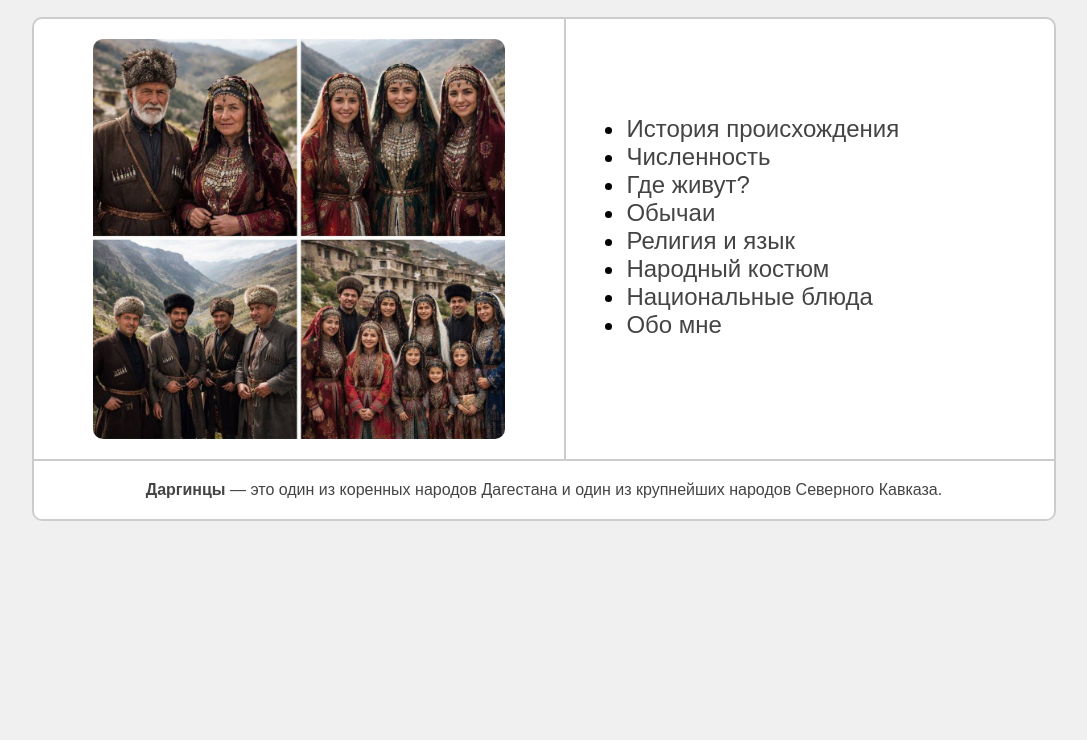
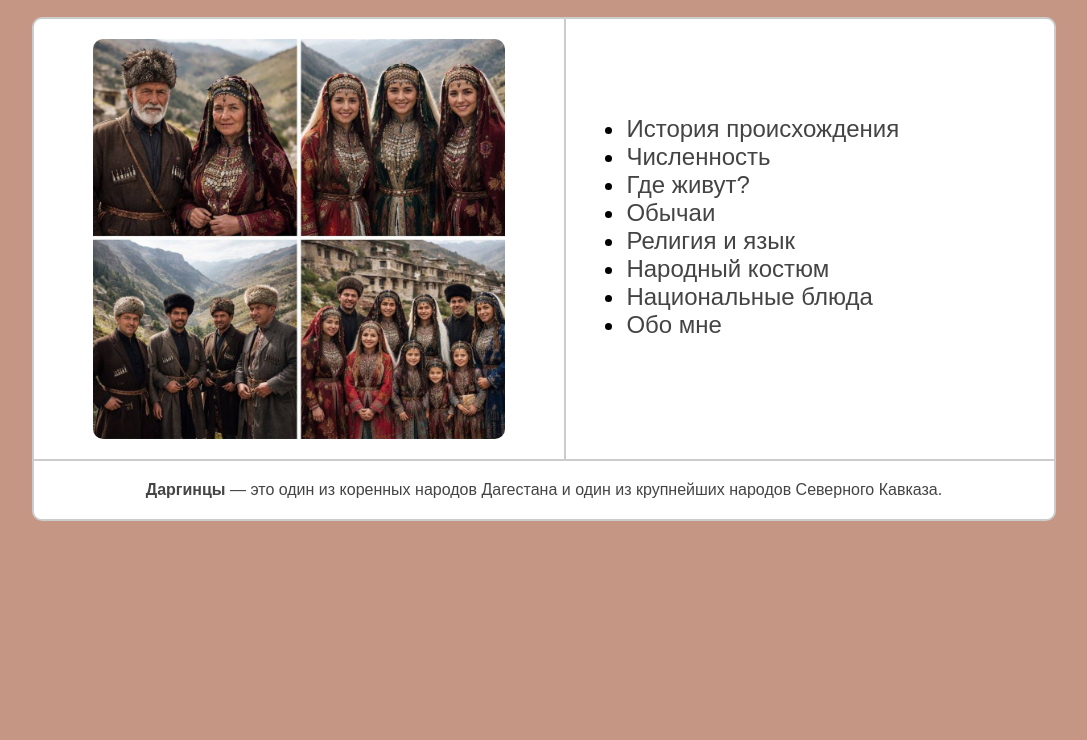
Before and after one commit to pasenkovartem/exam, a plain HTML site: page index.html in a window 1280 px wide. Shown: the part 60-800 px from the top of the page, without its empty margins (96-1183 px from the left). Drawn offline with Linux system fonts and the light colour scheme.

Commit message:
Update index.html

```diff
--- a/index.html
+++ b/index.html
@@ -3,7 +3,7 @@
 <meta charset="UTF-8">
 <title>Народы России: Даргинцы</title>
 </head>
-<body bgcolor="#f0f0f0">
+<body bgcolor="#c59684">
 <font face="Arial, Helvetica, sans-serif" color="#444444" size="6"><p align="center">Народы России: Даргинцы</p></font>
 
 <table width="1024" align="center" cellpadding="20" cellspacing="0" bgcolor="#ffffff"
```
